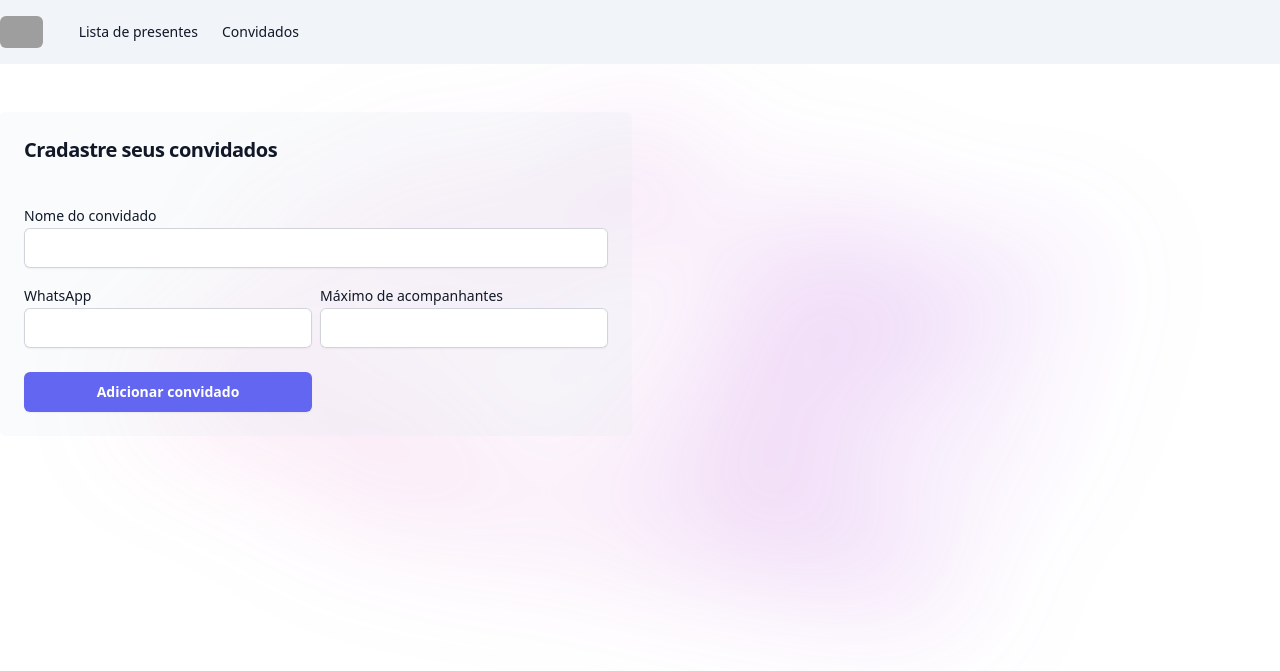
After one commit to Marcos-Ibiapina/gerenciador-de-presentes, a Django app: page /noivos/lista_convidados in a window 1280 px wide. The commit adds this page. Shown: the top 671 px of the page. Run offline with Django 5.2, Linux system fonts and the light colour scheme; some libraries are stand-ins or nearby versions; grey boxes are pictures that could not be loaded.

Commit message:
alteração

```diff
--- a/core/urls.py
+++ b/core/urls.py
@@ -16,8 +16,10 @@ Including another URLconf
 """
 from django.contrib import admin
 from django.urls import path, include
+from django.conf import settings
+from django.conf.urls.static import static
 
 urlpatterns = [
     path('admin/', admin.site.urls),
     path('noivos/', include('noivos.urls'))
-]
+] + static(settings.MEDIA_URL, document_root=settings.MEDIA_ROOT)
--- a/noivos/admin.py
+++ b/noivos/admin.py
@@ -1,6 +1,8 @@
 from django.contrib import admin
-from .models import Presentes
+from .models import Presentes, Convidados
 # Register your models here.
 
 
 admin.site.register(Presentes)
+
+admin.site.register(Convidados)
--- a/noivos/templates/home.html
+++ b/noivos/templates/home.html
@@ -78,7 +78,7 @@
                   </span>
                 {% else %}
 
-                  <span class="inline-flex items-center rounded-md bg-orange-400/10 px-2 py-1 text-xs font-medium text-orange-400 ring-1 ring-inset ring-orange-400/30">importante <svg xmlns="http://www.w3.org/2000/svg" fill="none" viewBox="0 0 24 24" stroke-width="1.5" stroke="currentColor" class="size-4 text-green-400">
+                  <span class="inline-flex items-center rounded-md bg-red-400/10 px-2 py-1 text-xs font-medium text-red-400 ring-1 ring-inset ring-red-400/30">Muito importante <svg xmlns="http://www.w3.org/2000/svg" fill="none" viewBox="0 0 24 24" stroke-width="1.5" stroke="currentColor" class="size-4 text-green-400">
                     <path stroke-linecap="round" stroke-linejoin="round" d="M6 18 18 6M6 6l12 12" />
                     </svg>
                 </span>
--- /dev/null
+++ b/noivos/templates/lista_convidados.html
@@ -0,0 +1,55 @@
+{% extends "base.html" %}
+{% load static %}
+
+{% block 'body' %}
+    {% include "partials/navbar.html" %}
+    <div class="max-w-7xl mx-auto mt-12">
+        <div class="grid gap-4 grid-cols-2">
+            <div class="bg-slate-200/20 p-6 rounded-md">
+              <form action="{% url 'lista_convidados' %}" method="POST">{% csrf_token %}
+                <h2 class="text-balance text-xl font-semibold tracking-tight text-gray-900">Cradastre seus convidados</h2>
+                <br>
+                <label class="mt-4 block text-sm leading-6 text-gray-900">Nome do convidado</label>
+                <input type="text" name="nome_convidado" class="block w-full rounded-md border-0 px-3.5 py-2 text-gray-900 shadow-sm ring-1 ring-inset ring-gray-300 placeholder:text-gray-400 focus:ring-2 focus:ring-inset focus:ring-indigo-600 sm:text-sm sm:leading-6">
+
+                <div class="grid grid-cols-2 gap-2">
+                    <div>
+                        <label class="mt-4 block text-sm leading-6 text-gray-900">WhatsApp</label>
+                        <input type="text" name="whatsapp" class="block w-full rounded-md border-0 px-3.5 py-2 text-gray-900 shadow-sm ring-1 ring-inset ring-gray-300 placeholder:text-gray-400 focus:ring-2 focus:ring-inset focus:ring-indigo-600 sm:text-sm sm:leading-6">
+                    </div>
+                    <div>
+                        <label class="mt-4 block text-sm leading-6 text-gray-900">Máximo de acompanhantes</label>
+                        <input type="number" name="maximo_acompanhantes" class="block w-full rounded-md border-0 px-3.5 py-2 text-gray-900 shadow-sm ring-1 ring-inset ring-gray-300 placeholder:text-gray-400 focus:ring-2 focus:ring-inset focus:ring-indigo-600 sm:text-sm sm:leading-6">
+                    </div>
+                    <input type="submit" class="rounded-md mt-4 bg-indigo-500 px-3.5 py-2.5 text-sm font-semibold text-white shadow-sm hover:bg-indigo-400 focus-visible:outline focus-visible:outline-2 focus-visible:outline-offset-2 focus-visible:outline-indigo-400" value="Adicionar convidado">
+                </div>
+              </form>
+            </div>
+
+            <div>
+                <ul role="list" class="divide-y divide-gray-100">
+                    {% for convidado in convidados %}
+                      <li class="flex items-center justify-between gap-x-6 py-5">
+                        <div class="flex min-w-0 gap-x-4">
+                          <img class="h-12 w-12 flex-none rounded-full bg-gray-50" src="{% static 'noivos/img/default.png' %}" alt="">
+                          <div class="min-w-0 flex-auto">
+                            <p class="text-sm font-semibold leading-6 text-gray-900">{{convidado.nome_convidado}}</p>
+                            <p class="mt-1 truncate text-xs leading-5 text-gray-500">{{convidado.whatsapp}}</p>
+                            <p class="mt-1 text-xs leading-5 text-gray-500">{{convidado.link_convite}}</p>
+                          </div>
+                        </div>
+                        <span class="inline-flex items-center rounded-md px-2 py-1 text-xs font-medium ring-1 ring-inset {% if convidado.status == 'AC' %}text-indigo-700 bg-indigo-50 ring-indigo-600/20{% elif convidado.status == 'C'%}text-green-700 bg-green-50 ring-green-600/20{% else %}text-red-700 bg-red-50 ring-red-600/20{% endif %}">{{convidado.get_status_display}}</span>
+                      </li>
+                    {% endfor %}
+
+
+                  </ul>
+            </div>
+
+
+
+        </div>
+
+    </div>
+
+{% endblock %}
--- a/noivos/urls.py
+++ b/noivos/urls.py
@@ -3,5 +3,6 @@ from . import views
 
 
 urlpatterns = [
-    path('', views.home, name='home')
+    path('', views.home, name='home'),
+    path('lista_convidados', views.lista_convidados, name="lista_convidados")
 ]
--- a/noivos/views.py
+++ b/noivos/views.py
@@ -1,6 +1,6 @@
 from django.shortcuts import render, redirect
 from django.http import HttpResponse
-from .models import Presentes
+from .models import Presentes, Convidados
 def home(request):
     if request.method == "GET":
         presentes = Presentes.objects.all()
@@ -25,3 +25,21 @@ def home(request):
 
 
         return redirect('home')
+
+def lista_convidados(request):
+    if request.method == "GET":
+        return render(request, 'lista_convidados.html')
+    elif request.method == "POST":
+        nome_convidado = request.POST.get('nome_convidado')
+        whatsapp = request.POST.get('whatsapp')
+        maximo_acompanhantes = int(request.POST.get('maximo_acompanhantes'))
+
+        convidados = Convidados(
+            nome_convidado=nome_convidado,
+            whatsapp=whatsapp,
+            maximo_acompanhantes=maximo_acompanhantes
+        )
+
+        convidados.save()
+
+        return redirect('lista_convidados')
--- a/templates/partials/navbar.html
+++ b/templates/partials/navbar.html
@@ -9,7 +9,7 @@
           <div class="hidden sm:ml-6 sm:block">
             <div class="flex">
               <a href="{% url 'home' %}" class="rounded-md px-3 py-2 text-sm font-medium text-gray-900 hover:bg-gray-700 hover:text-white">Lista de presentes</a>
-              <a href="" class="rounded-md px-3 py-2 text-sm font-medium text-gray-900 hover:bg-gray-700 hover:text-white">Convidados</a>
+              <a href="{% url 'lista_convidados' %}" class="rounded-md px-3 py-2 text-sm font-medium text-gray-900 hover:bg-gray-700 hover:text-white">Convidados</a>
             </div>
           </div>
         </div>
```
Also changed, not shown: noivos/models.py (+19 -0 lines), noivos/migrations/0002_convidados.py (added).
